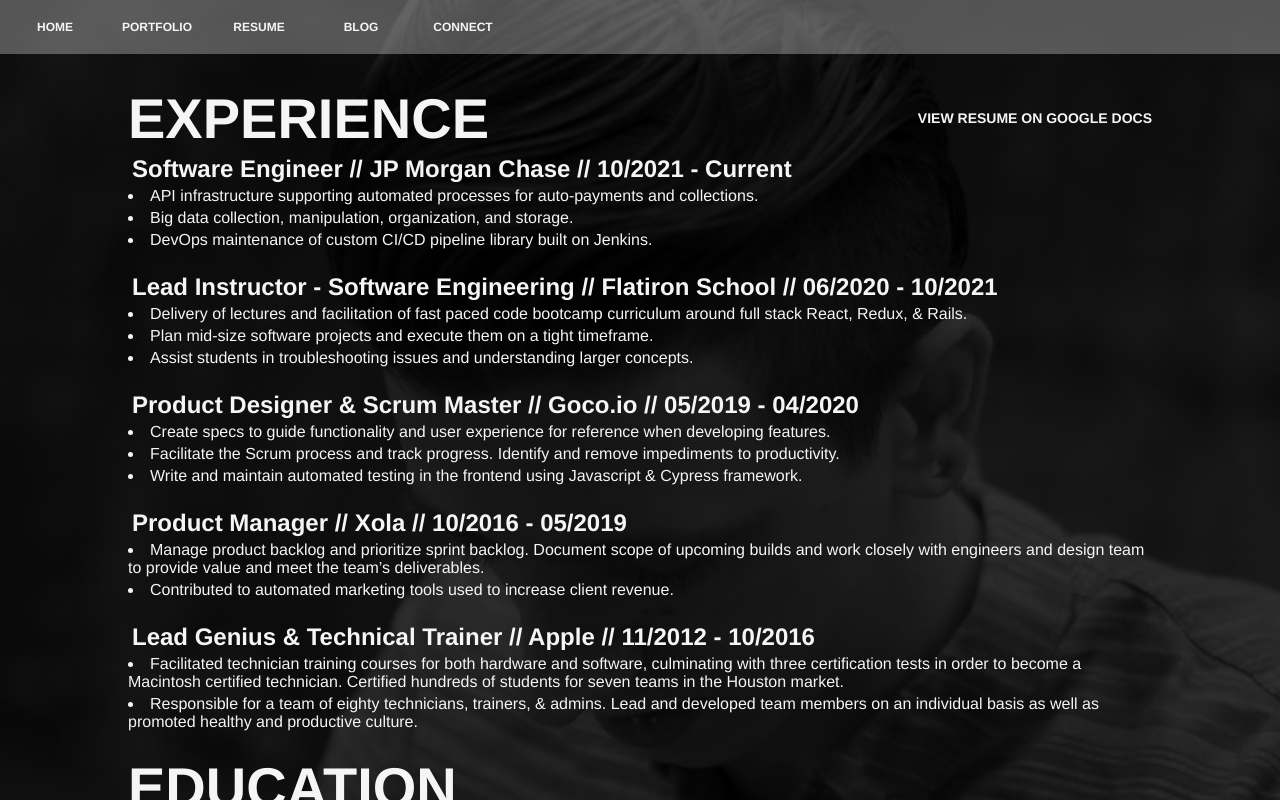
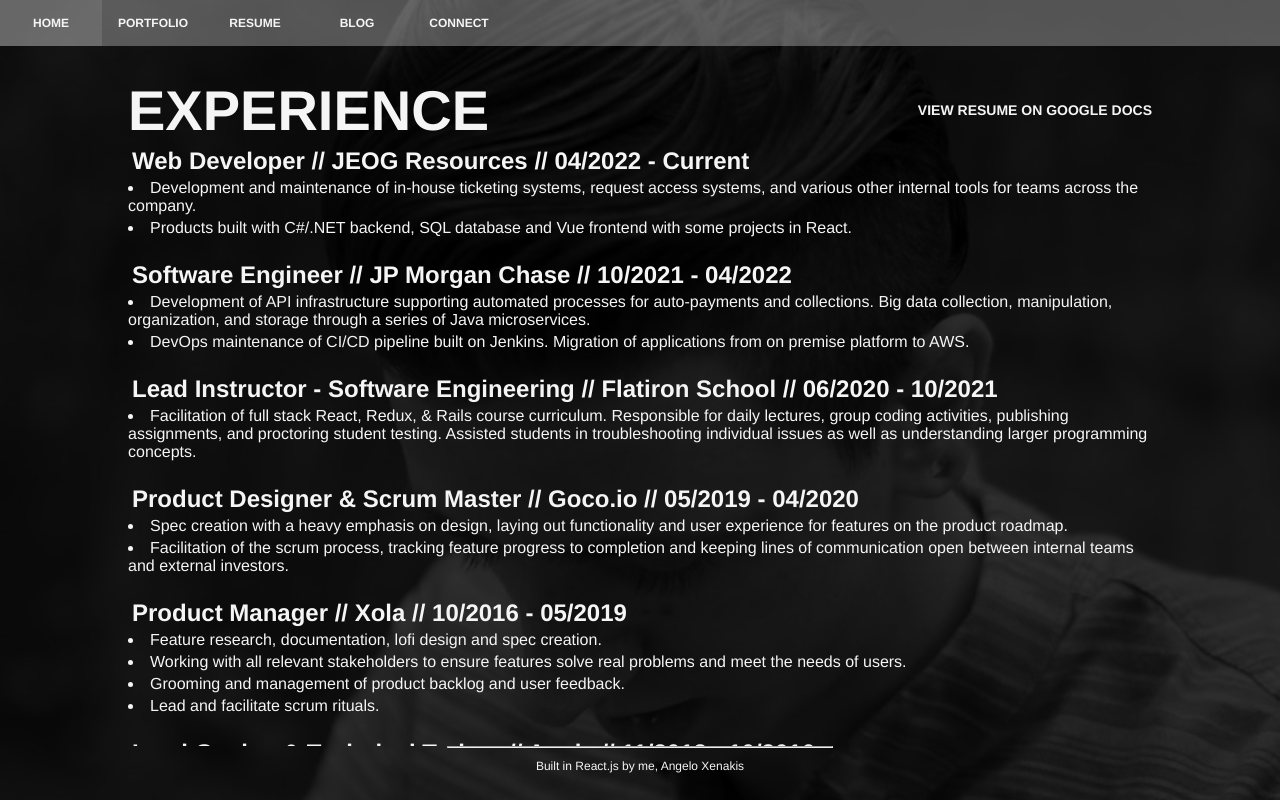
Before and after one commit to angeloxenakis/personal-site, a React (Create React App) app: page /resume in a window 1280 px wide. Built offline with nearby package versions, Linux system fonts and the light colour scheme.

Commit message:
updated resume and cleaned a few things up

```diff
--- a/src/App.css
+++ b/src/App.css
@@ -2,7 +2,6 @@
   font-family: Helvetica;
   background-color: rgba(0,0,0, 0.8);
   height: 100vh;
-  overflow: scroll;
   color: whitesmoke
 }
 
@@ -16,6 +15,9 @@
 .container {
   margin: auto;
   width: 80%;
+  overflow: scroll;
+  height: calc(100vh - 100px);
+
 }
 
 hr {
--- a/src/App.js
+++ b/src/App.js
@@ -24,7 +24,7 @@
 			</BrowserRouter>
 			<div className="footer">
 				<hr></hr>
-				<h7>Built in React.js</h7>
+				<h7>Built in React.js by me, Angelo Xenakis</h7>
 			</div>
 		</div>
 	);
--- a/src/components/Home.js
+++ b/src/components/Home.js
@@ -8,10 +8,10 @@
 
     const homeDetails = [
         <h1>ANGELO XENAKIS</h1>,
+        <h4>PRODUCT DESIGNER</h4>,
+        <h4>SCRUM MASTER</h4>,
         <h4>SOFTWARE ENGINEER</h4>,
         <h4>FULL STACK INSTRUCTOR</h4>,
-        <h4>DESIGNER & ARTIST</h4>,
-        <h4>HOBBYIST MUSICIAN</h4>,
     ]
 
     const config = { mass: 5, tension: 2000, friction: 200 }
--- a/src/components/NavBar.js
+++ b/src/components/NavBar.js
@@ -6,11 +6,11 @@
 export function NavBar() {
     let history = useHistory()
     const content = [
-        <div className="nav-btn"><h7 onClick={() => history.push('/')}>HOME</h7></div>,
-        <div className="nav-btn"><h7 onClick={() => history.push('/portfolio')}>PORTFOLIO</h7></div>,
-        <div className="nav-btn"><h7 onClick={() => history.push('/resume')}>RESUME</h7></div>,
-        <div className="nav-btn"><h7 onClick={() => history.push('/blog')}>BLOG</h7></div>,
-        <div className="nav-btn"><h7 onClick={() => history.push('/connect')}>CONNECT</h7></div>,
+        <div className="nav-btn" onClick={() => history.push('/')}><h7>HOME</h7></div>,
+        <div className="nav-btn" onClick={() => history.push('/portfolio')}><h7>PORTFOLIO</h7></div>,
+        <div className="nav-btn" onClick={() => history.push('/resume')}><h7>RESUME</h7></div>,
+        <div className="nav-btn" onClick={() => history.push('/blog')}><h7>BLOG</h7></div>,
+        <div className="nav-btn" onClick={() => history.push('/connect')}><h7>CONNECT</h7></div>,
     ]
 
     const config = { mass: 5, tension: 2000, friction: 200 }
--- a/src/components/Resume.js
+++ b/src/components/Resume.js
@@ -1,72 +1,142 @@
-import React, {useState} from 'react'
-import { useTrail, animated } from 'react-spring';
-import '../style/Resume.css';
+import React, { useState } from "react";
+import { useTrail, animated } from "react-spring";
+import "../style/Resume.css";
 
 export function Resume() {
-
   const resumeContent = [
     <div>
       <div className="resume-header">
         <h2>EXPERIENCE</h2>
-                <h6><a href="https://docs.google.com/document/d/1pFqCxwR37b5dYWXmD8NAVhd3Uu94NOhNVQbu7xE4tZY/edit" target="_blank">VIEW RESUME ON GOOGLE DOCS</a></h6>
+        <h6>
+          <a
+            href="https://docs.google.com/document/d/1pFqCxwR37b5dYWXmD8NAVhd3Uu94NOhNVQbu7xE4tZY/edit"
+            target="_blank"
+          >
+            VIEW RESUME ON GOOGLE DOCS
+          </a>
+        </h6>
       </div>
-            <h4>Software Engineer  // JP Morgan Chase // 10/2021 - Current</h4>
-            <li>API infrastructure supporting automated processes for auto-payments and collections.</li>
-            <li>Big data collection, manipulation, organization, and storage.</li>
-            <li>DevOps maintenance of custom CI/CD pipeline library built on Jenkins.</li>
+      <h4>Web Developer // JEOG Resources // 04/2022 - Current</h4>
+      <li>
+        Development and maintenance of in-house ticketing systems, request
+        access systems, and various other internal tools for teams across the
+        company.
+      </li>
+      <li>
+        Products built with C#/.NET backend, SQL database and Vue frontend with
+        some projects in React.
+      </li>
     </div>,
     <div>
-            <h4>Lead Instructor - Software Engineering  // Flatiron School // 06/2020 - 10/2021</h4>
-            <li>Delivery of lectures and facilitation of fast paced code bootcamp curriculum around full stack React, Redux, & Rails.</li>
-            <li>Plan mid-size software projects and execute them on a tight timeframe.</li>
-            <li>Assist students in troubleshooting issues and understanding larger concepts.</li>
+      <h4>Software Engineer // JP Morgan Chase // 10/2021 - 04/2022</h4>
+      <li>
+        Development of API infrastructure supporting automated processes for
+        auto-payments and collections. Big data collection, manipulation,
+        organization, and storage through a series of Java microservices.{" "}
+      </li>
+      <li>
+        DevOps maintenance of CI/CD pipeline built on Jenkins. Migration of
+        applications from on premise platform to AWS.
+      </li>
+    </div>,
+    <div>
+      <h4>
+        Lead Instructor - Software Engineering // Flatiron School // 06/2020 -
+        10/2021
+      </h4>
+      <li>
+        Facilitation of full stack React, Redux, & Rails course curriculum.
+        Responsible for daily lectures, group coding activities, publishing
+        assignments, and proctoring student testing. Assisted students in
+        troubleshooting individual issues as well as understanding larger
+        programming concepts.
+      </li>
     </div>,
     <div>
       <h4>Product Designer & Scrum Master // Goco.io // 05/2019 - 04/2020</h4>
-            <li>Create specs to guide functionality and user experience for reference when developing features.</li>
-            <li>Facilitate the Scrum process and track progress. Identify and remove impediments to productivity.</li>
-            <li>Write and maintain automated testing in the frontend using Javascript & Cypress framework. </li>
+      <li>
+        Spec creation with a heavy emphasis on design, laying out functionality
+        and user experience for features on the product roadmap.
+      </li>
+      <li>
+        Facilitation of the scrum process, tracking feature progress to
+        completion and keeping lines of communication open between internal
+        teams and external investors.
+      </li>
     </div>,
     <div>
       <h4>Product Manager // Xola // 10/2016 - 05/2019</h4>
-            <li>Manage product backlog and prioritize sprint backlog. Document scope of upcoming builds and work closely with engineers and design team to provide value and meet the team’s deliverables.</li>
-            <li>Contributed to automated marketing tools used to increase client revenue.</li>
+      <li>Feature research, documentation, lofi design and spec creation.</li>
+      <li>
+        Working with all relevant stakeholders to ensure features solve real
+        problems and meet the needs of users.{" "}
+      </li>
+      <li>Grooming and management of product backlog and user feedback. </li>
+      <li>Lead and facilitate scrum rituals.</li>
     </div>,
     <div>
       <h4>Lead Genius & Technical Trainer // Apple // 11/2012 - 10/2016</h4>
-            <li>Facilitated technician training courses for both hardware and software, culminating with three certification tests in order to become a Macintosh certified technician. Certified hundreds of students for seven teams in the Houston market.</li>
-            <li>Responsible for a team of eighty technicians, trainers, & admins. Lead and developed team members on an individual basis as well as promoted healthy and productive culture. </li>
+      <li>
+        Responsible for a team of over eighty technicians, trainers, & admins.
+        Lead and developed team members on an individual and group basis.
+        Facilitated training courses and certified hundreds of technicians in
+        both Apple hardware and software.
+      </li>
     </div>,
 
     <h2>EDUCATION</h2>,
 
     <div>
-            <li><strong>Flatiron School</strong> - Fifteen Week Immersive Bootcamp: Full stack with React, Redux, & Ruby on Rails</li>
-            <li><strong>Austin Coding Academy</strong> - Eight Week Bootcamp: Intro to Frontend</li>
-            <li><strong>PSM I</strong> - Professional Scrum Master certification from www.scrum.org</li>
-            <li><strong>Licensed Teacher</strong> - Certified in Texas, Oregon, California, Georgia, New York, and D.C.</li>
+      <li>
+        <strong>Flatiron School</strong> - Fifteen Week Immersive Bootcamp: Full
+        stack with React, Redux, & Ruby on Rails
+      </li>
+      <li>
+        <strong>Austin Coding Academy</strong> - Eight Week Bootcamp: Intro to
+        Frontend
+      </li>
+      <li>
+        <strong>PSM I</strong> - Professional Scrum Master certification from
+        www.scrum.org
+      </li>
+      <li>
+        <strong>Licensed Teacher</strong> - Certified in Texas, Oregon,
+        California, Georgia, New York, and D.C.
+      </li>
     </div>,
-
 
     <h2>SKILLS</h2>,
 
     <div>
-            <li><strong>Technical:</strong> Java, Spark, Ruby on Rails, SQL, JavaScript, React, Redux, DevOps, CI/CD, automated QA, Cloud platform and on premise experience</li>
-            <li><strong>Project Management:</strong> Agile and Scrum implementation, backlog management, design/spec creation, product refinement, data analysis, training & coaching.</li>
+      <li>
+        <strong>Technical:</strong> Java, Spark, Ruby on Rails, SQL, JavaScript,
+        React, Redux, Vue, DevOps, CI/CD, automated QA, Cloud platform and on premise
+        experience.
+      </li>
+      <li>
+        <strong>Product & Project Management:</strong> Agile and Scrum implementation, backlog management, design/spec creation, product refinement, data analysis, training & coaching.
+      </li>
     </div>,
 
-        <h5><a href="https://docs.google.com/document/d/1pFqCxwR37b5dYWXmD8NAVhd3Uu94NOhNVQbu7xE4tZY/edit" target="_blank">VIEW RESUME ON GOOGLE DOCS</a></h5>
-    ]
+    <h5>
+      <a
+        href="https://docs.google.com/document/d/1pFqCxwR37b5dYWXmD8NAVhd3Uu94NOhNVQbu7xE4tZY/edit"
+        target="_blank"
+      >
+        VIEW RESUME ON GOOGLE DOCS
+      </a>
+    </h5>,
+  ];
 
-    const config = { mass: 5, tension: 2000, friction: 200 }
-    const [toggle, set] = useState(true)
+  const config = { mass: 5, tension: 2000, friction: 200 };
+  const [toggle, set] = useState(true);
   const trail = useTrail(resumeContent.length, {
     config,
     opacity: toggle ? 1 : 0,
     x: toggle ? 0 : -100,
     marginBottom: toggle ? 24 : 0,
     from: { opacity: 0, x: -100, marginBottom: 0 },
-    })
+  });
 
   return (
     <div className="resume">
@@ -74,10 +144,16 @@
         <animated.div
           key={resumeContent[index]}
           className="trails-text"
-                    style={{ ...rest, transform: x.interpolate(x => `translate3d(0,${x}px,0)`) }}>
-                    <animated.div style={{ marginBottom }}>{resumeContent[index]}</animated.div>
+          style={{
+            ...rest,
+            transform: x.interpolate((x) => `translate3d(0,${x}px,0)`),
+          }}
+        >
+          <animated.div style={{ marginBottom }}>
+            {resumeContent[index]}
+          </animated.div>
         </animated.div>
       ))}
     </div>
-    )
+  );
 }
--- a/src/style/NavBar.css
+++ b/src/style/NavBar.css
@@ -2,7 +2,6 @@
     color: whitesmoke;
     display: flex;
     margin: 0px;
-    padding: 4px;
     background-color: rgba(255,255,255, 0.3);
   }
 
@@ -12,6 +11,11 @@
     font-size: 12px;
     font-weight: bold;
     padding: 16px;
+    cursor: pointer;
+  }
+
+  .nav-btn:hover {
+    background-color: rgba(255,255,255, 0.1)
   }
 
   h7 {
```
Also changed, not shown: 1 other file (tests, documents, lock files or other folders). Lines whose indentation alone changed are shown as unchanged.
